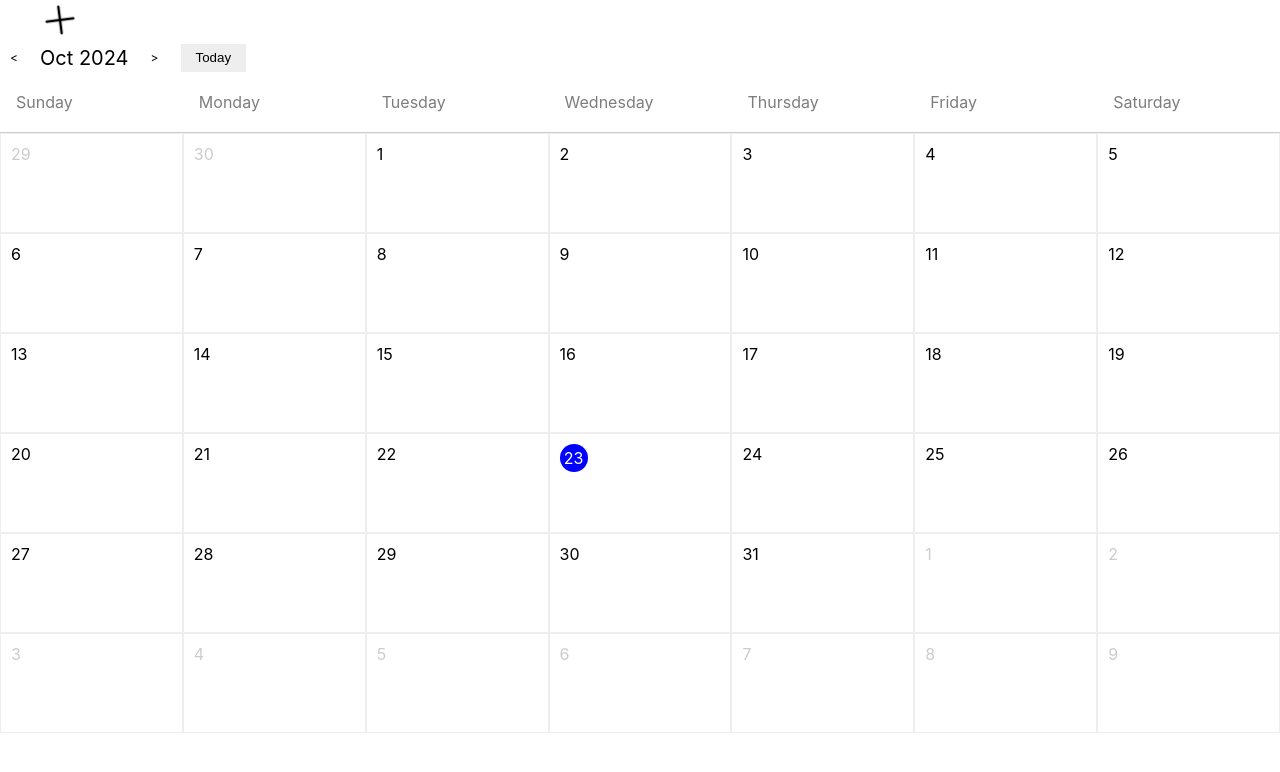
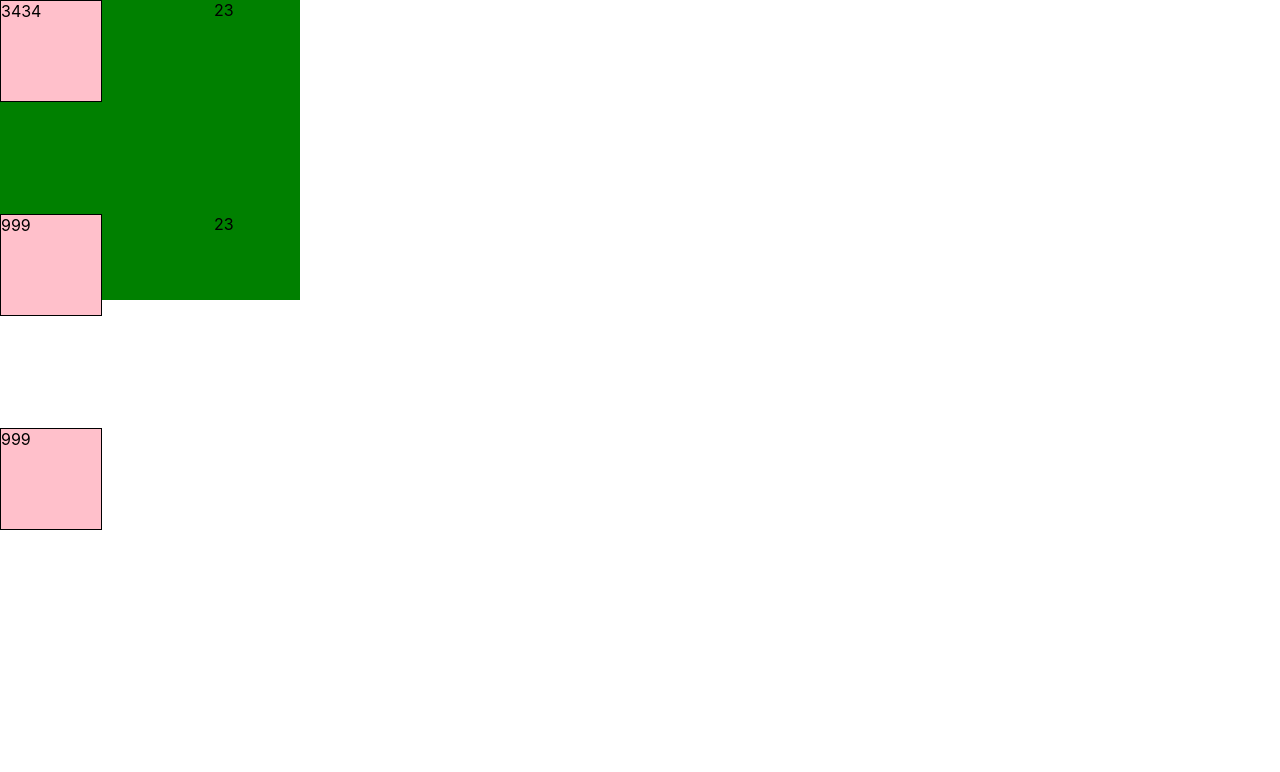
Before and after one commit to raind33/react-hook-component, a React (Create React App) app: page / in a window 1280 px wide. Shown: the top 772 px of the page. Built offline with nearby package versions, Linux system fonts and the light colour scheme.

Commit message:
feat: 添加space组件

```diff
--- a/src/App.css
+++ b/src/App.css
@@ -1,38 +1,13 @@
-.App {
-  text-align: center;
+
+.box {
+  width: 100px;
+  height: 100px;
+  background: pink;
+  border: 1px solid #000;
 }
 
-.App-logo {
-  height: 40vmin;
-  pointer-events: none;
+.container {
+  width: 300px;
+  height: 300px;
+  background: green;
 }
-
-@media (prefers-reduced-motion: no-preference) {
-  .App-logo {
-    animation: App-logo-spin infinite 20s linear;
-  }
-}
-
-.App-header {
-  background-color: #282c34;
-  min-height: 100vh;
-  display: flex;
-  flex-direction: column;
-  align-items: center;
-  justify-content: center;
-  font-size: calc(10px + 2vmin);
-  color: white;
-}
-
-.App-link {
-  color: #61dafb;
-}
-
-@keyframes App-logo-spin {
-  from {
-    transform: rotate(0deg);
-  }
-  to {
-    transform: rotate(360deg);
-  }
-}
--- a/src/App.tsx
+++ b/src/App.tsx
@@ -1,14 +1,24 @@
-import dayjs from 'dayjs';
+import React from 'react';
 import Calendar from './components/Calendar';
 import { IconAdd } from './components/Icon/IconAdd';
 import { createFromIconfont } from './components/Icon/createFrontIconfont';
-const IconFont = createFromIconfont('//at.alicdn.com/t/c/font_2321457_tjabignvdwn.js');
+import Space from './components/Space';
+import  './App.css';
+import { ConfigProvider } from './components/Space/ConfigProvider';
+
+
 function App() {
+
   return (
     <div className="App">
-       <IconFont type="r-shengdanbingqilin" spin size="40px"></IconFont>
-       <IconAdd spin size="40px"></IconAdd>
-      <Calendar locale='en-US' className="a" value={dayjs('2024-10-23')}></Calendar>
+      <ConfigProvider space={{size: 112}}>
+
+       <Space wrap  split={<div>23</div>} align='start' className="container">
+          <div className="box">3434</div>
+          <div className="box">999</div>
+          <div className="box">999</div>
+       </Space>
+      </ConfigProvider>
     </div>
   );
 }
--- /dev/null
+++ b/src/components/Space/ConfigProvider.tsx
@@ -0,0 +1,20 @@
+import React, { PropsWithChildren } from 'react';
+import { SizeType } from '.';
+export interface ConfigContextType {
+  space?: {
+    size?: SizeType
+  }
+}
+export const ConfigContext = React.createContext<ConfigContextType>({})
+
+interface ConfigProviderProps extends PropsWithChildren<ConfigContextType>{
+}
+
+export function ConfigProvider(props: ConfigProviderProps) {
+  const {
+    space,
+    children
+  } = props;
+
+  return <ConfigContext.Provider value={{ space }}>{children}</ConfigContext.Provider>
+}
--- /dev/null
+++ b/src/components/Space/index.scss
@@ -0,0 +1,25 @@
+.space {
+  display: inline-flex;
+
+  &-vertical {
+    flex-direction: column;
+  }
+
+  &-align {
+    &-center {
+      align-items: center;
+    }
+
+    &-start {
+      align-items: flex-start;
+    }
+
+    &-end {
+      align-items: flex-end;
+    }
+
+    &-baseline {
+      align-items: baseline;
+    }
+  }
+}
--- /dev/null
+++ b/src/components/Space/index.tsx
@@ -0,0 +1,89 @@
+import classNames from 'classnames';
+import React from 'react';
+import './index.scss'
+import { ConfigContext } from './ConfigProvider';
+
+export type SizeType = 'small' | 'middle' | 'large' | number | undefined;
+export interface SpaceProps extends React.HTMLAttributes<HTMLDivElement> {
+  className?: string;
+  style?: React.CSSProperties;
+  size?: SizeType | [SizeType, SizeType];
+  direction?: 'horizontal' | 'vertical';
+  align?: 'start' | 'end' | 'center' | 'baseline';
+  split?: React.ReactNode;
+  wrap?: boolean;
+}
+
+const spaceSize = {
+  small: 8,
+  middle: 16,
+  large: 24,
+};
+
+function getNumberSize(size: SizeType) {
+  return typeof size === 'string' ? spaceSize[size] : size || 0;
+}
+
+const Space: React.FC<SpaceProps> = props => {
+  const { space } = React.useContext(ConfigContext)
+  const {
+    className,
+    style,
+    size = space?.size || 'small',
+    direction = 'horizontal',
+    align,
+    split,
+    wrap = false,
+    ...otherProps
+  } = props;
+
+
+  const mergedAlign = direction === 'horizontal' && align === undefined ? 'center' : align;
+  const cn = classNames(
+    'space',
+    `space-${direction}`,
+    {
+      [`space-align-${mergedAlign}`]: mergedAlign,
+    },
+    className,
+  );
+  const children = React.Children.toArray(props.children)
+
+  const nodes = children.map((child:any, i: number)=> {
+    const key = child?.key || `space-item-${i}`
+    return <>
+    <div className='space-item' key={key}>
+        {child}
+    </div>
+    {i < children.length - 1 && split && (
+        <span className={`${className}-split`} style={style}>
+            {split}
+        </span>
+    )}
+</>
+  })
+  const otherStyles: React.CSSProperties = {};
+
+  const [horizontalSize, verticalSize] = React.useMemo(
+    () =>
+      ((Array.isArray(size) ? size : [size, size]) as [SizeType, SizeType]).map(item =>
+        getNumberSize(item),
+      ),
+    [size]
+  );
+
+  otherStyles.columnGap = horizontalSize;
+  otherStyles.rowGap = verticalSize;
+
+  if (wrap) {
+    otherStyles.flexWrap = 'wrap';
+  }
+
+  return <div
+    className={cn}
+    style={{...otherStyles, ...style}}
+    {...otherProps}
+  >{nodes}</div>
+};
+
+export default Space;
```
Also changed, not shown: test.js (added, +40 -0 lines).
